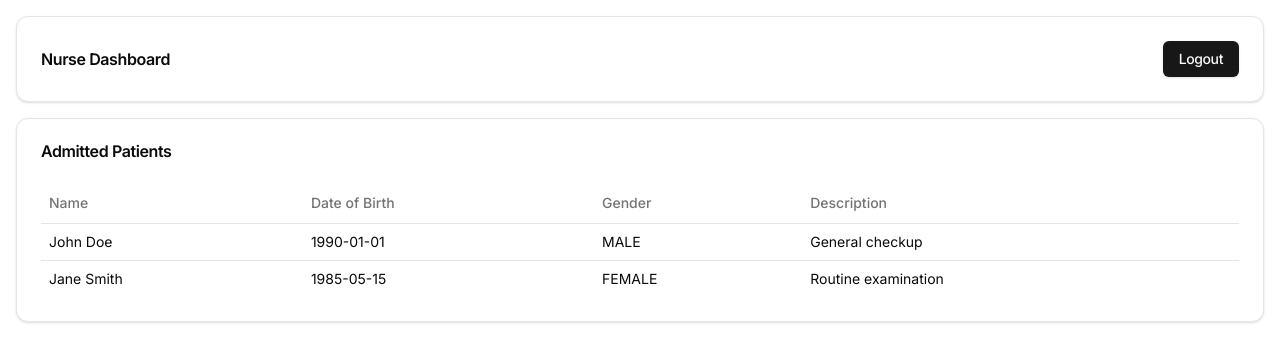
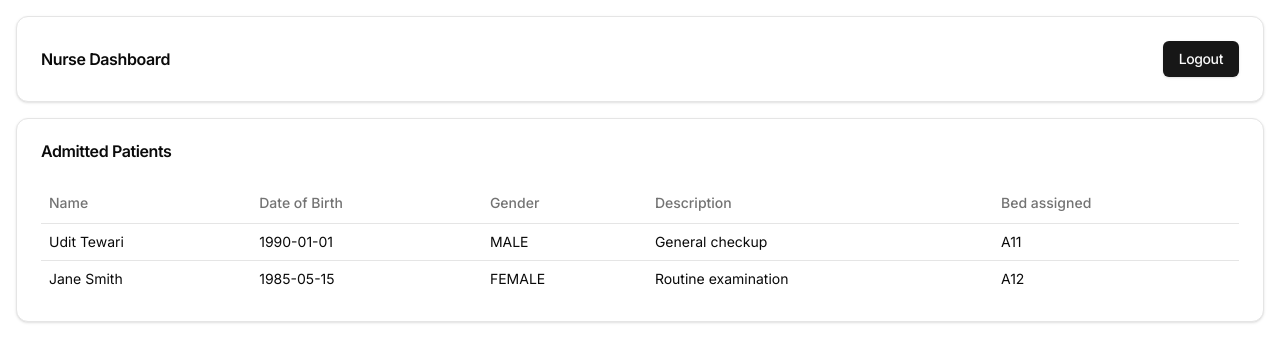
Before and after one commit to udit2002-c/Q, a Next.js app in the folder frontend/: page /nurse/dashboard in a window 1280 px wide. Shown: the top 362 px of the page. Built offline with nearby package versions, Linux system fonts and the light colour scheme.

Commit message:
chhota changes

```diff
--- a/frontend/app/nurse/dashboard/page.tsx
+++ b/frontend/app/nurse/dashboard/page.tsx
@@ -8,8 +8,8 @@ import { Table, TableBody, TableCell, TableHead, TableHeader, TableRow } from "@
 
 // Mock data for patients
 const patients = [
-  { id: 1, name: "John Doe", dateOfBirth: "1990-01-01", gender: "MALE", description: "General checkup" },
-  { id: 2, name: "Jane Smith", dateOfBirth: "1985-05-15", gender: "FEMALE", description: "Routine examination" },
+  { id: 1, name: "Udit Tewari", dateOfBirth: "1990-01-01", gender: "MALE", description: "General checkup",bed:"A11" },
+  { id: 2, name: "Jane Smith", dateOfBirth: "1985-05-15", gender: "FEMALE", description: "Routine examination",bed:"A12" },
   // Add more mock patients as needed
 ]
 
@@ -48,6 +48,7 @@ export default function DashboardPage() {
                 <TableHead>Date of Birth</TableHead>
                 <TableHead>Gender</TableHead>
                 <TableHead>Description</TableHead>
+                <TableHead>Bed assigned</TableHead>
               </TableRow>
             </TableHeader>
             <TableBody>
@@ -57,6 +58,7 @@ export default function DashboardPage() {
                   <TableCell>{patient.dateOfBirth}</TableCell>
                   <TableCell>{patient.gender}</TableCell>
                   <TableCell>{patient.description}</TableCell>
+                  <TableCell>{patient.bed}</TableCell>
                 </TableRow>
               ))}
             </TableBody>
--- a/frontend/app/nurse/patient/[id]/page.tsx
+++ b/frontend/app/nurse/patient/[id]/page.tsx
@@ -10,7 +10,7 @@ import { Checkbox } from "@/components/ui/checkbox"
 // Mock data for a single patient
 const patient = {
   id: 1,
-  name: "John Doe",
+  name: "Udit Tewari",
   dateOfBirth: "1990-01-01",
   gender: "MALE",
   description: "General checkup",
```
